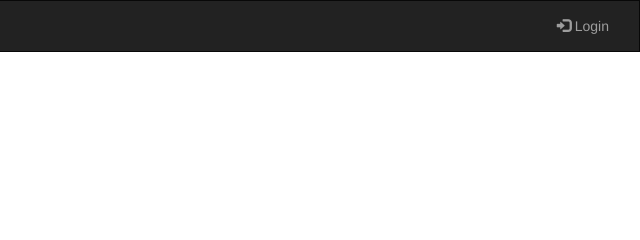
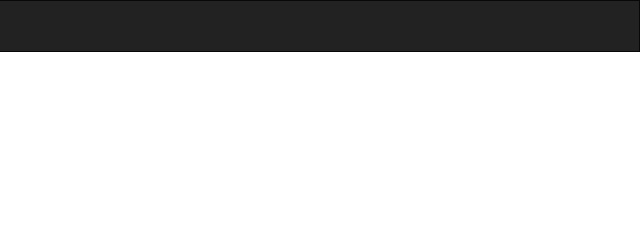
Before and after one commit to cameronanderson33/cameronanderson33.github.io, a plain HTML site: page photos.html in a window 1280 px wide. Shown: the top 240 px of the page, 640-1280 px from the left. Drawn offline with nearby package versions, Linux system fonts and the light colour scheme.

Commit message:
Update photos.html

```diff
--- a/photos.html
+++ b/photos.html
@@ -60,9 +60,7 @@
         <li><a href="http://www.cameronpanderson.com/photos">Photos</a></li>
         <li><a href="http://www.cameronpanderson.com/contact">Contact</a></li>
       </ul>
-      <ul class="nav navbar-nav navbar-right">
-        <li><a href="#"><span class="glyphicon glyphicon-log-in"></span> Login</a></li>
-      </ul>
+
     </div>
   </div>
 </nav>
```
